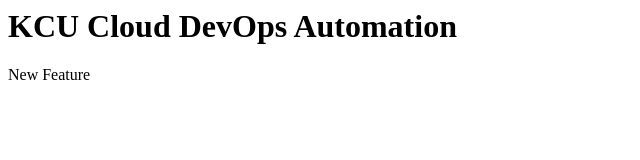
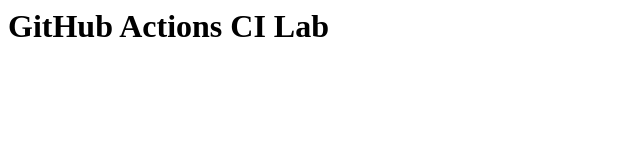
Before and after one commit to Todd333/kcu-git-lab, a plain HTML site: page index.html in a window 1280 px wide. Shown: the whole page, without its empty margins (0-640 px from the left). Drawn offline with Linux system fonts and the light colour scheme.

```diff
--- a/index.html
+++ b/index.html
@@ -1,2 +1 @@
-<h1>KCU Cloud DevOps Automation</h1>
-<p>New Feature</p>
+<h1>GitHub Actions CI Lab</h1>
```
Also changed, not shown: 2 other files.
